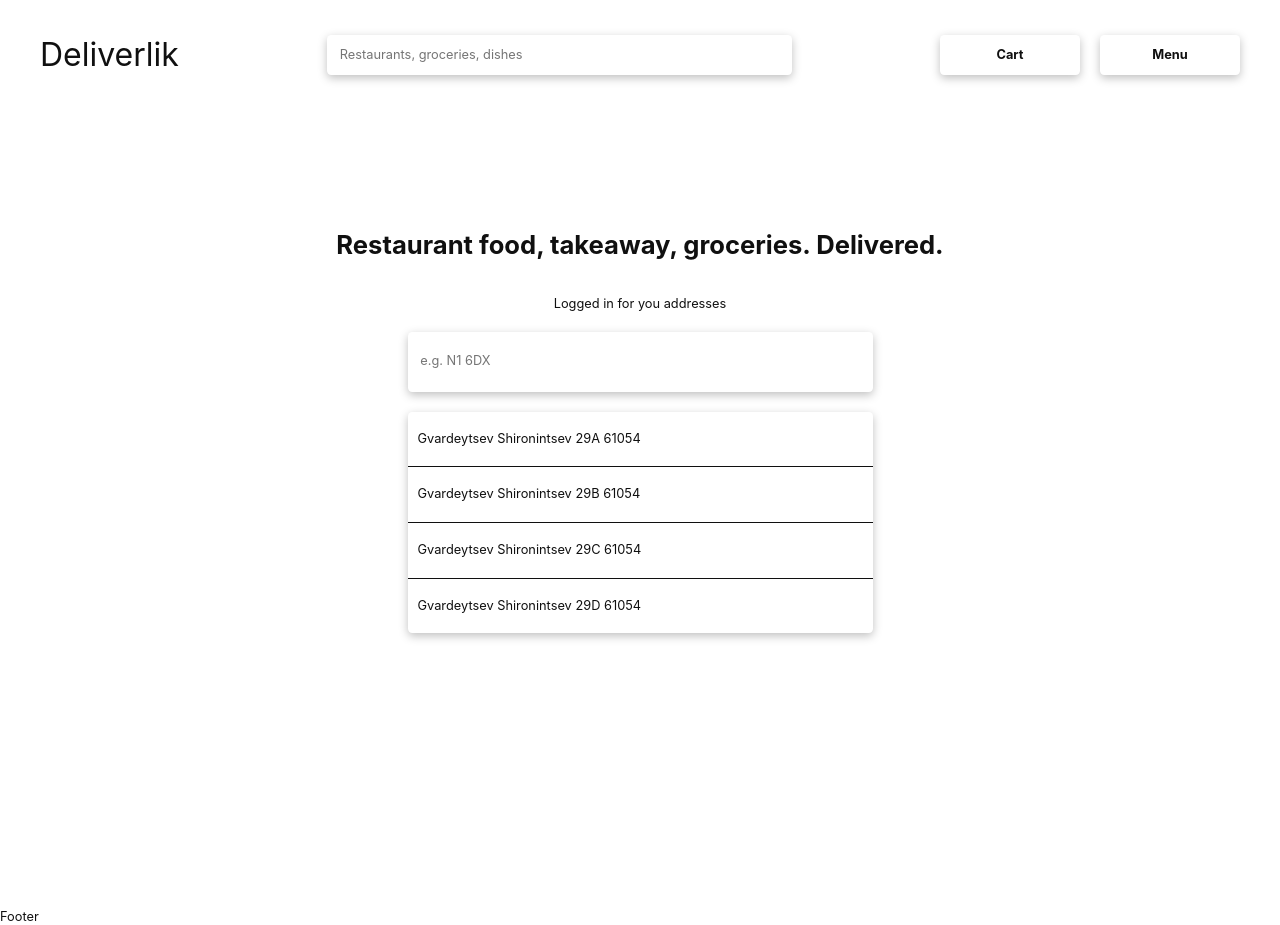
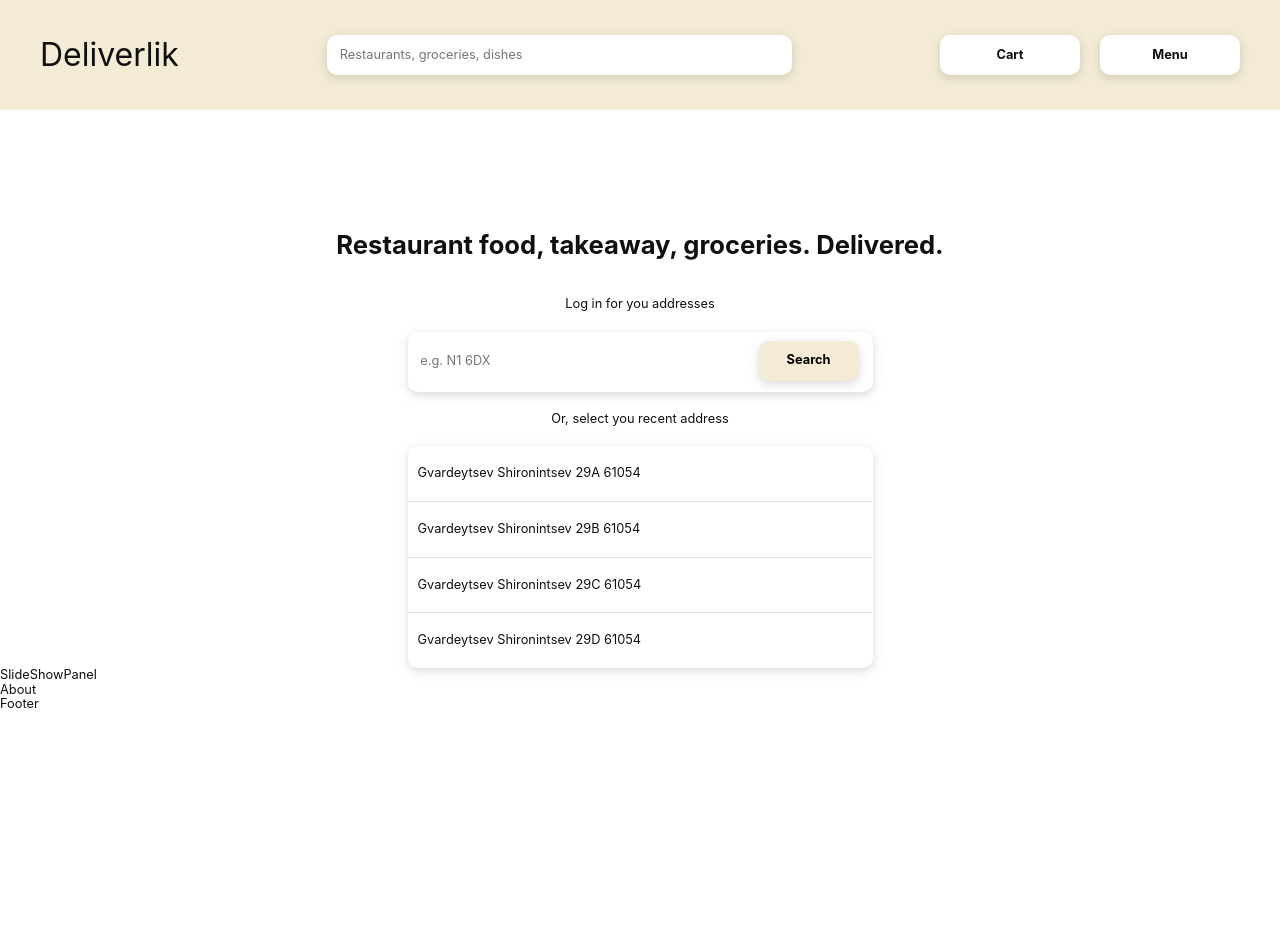
Before and after one commit to hotriluc/deliverlik, a React (Vite) app in the folder deliverlik-fe/: page / in a window 1280 px wide. After the commit the page ends 800 px from the top, so only its background shows below. Built offline with nearby package versions, Linux system fonts and the light colour scheme.

Commit message:
feat: style hero section

```diff
--- a/deliverlik-fe/src/components/Addresses/AddressSearch.tsx
+++ b/deliverlik-fe/src/components/Addresses/AddressSearch.tsx
@@ -1,5 +1,9 @@
 import React from "react";
 import styled from "styled-components";
+
+const SearchWrapper = styled.div`
+  position: relative;
+`;
 
 const SearchInput = styled.input`
   min-width: 46.5rem;
@@ -7,12 +11,48 @@ const SearchInput = styled.input`
   padding: 1em;
 
   border: none;
-  box-shadow: 0rem 0.3rem 1rem rgba(0, 0, 0, 0.25);
-  border-radius: 4.18px;
+  box-shadow: ${(props) => props.theme.boxShadows.whiteBackground};
+  border-radius: ${(props) => props.theme.borderRadius};
+`;
+
+const SearchButton = styled.button`
+  position: absolute;
+  cursor: pointer;
+  top: 15%;
+  right: 3%;
+
+  background-color: ${(props) => props.theme.colors.primary};
+  border: none;
+
+  box-shadow: ${(props) => props.theme.boxShadows.whiteBackground};
+  border-radius: ${(props) => props.theme.borderRadius};
+
+  padding: 1rem 1rem;
+  font-size: 1.28rem;
+  font-weight: bold;
+
+  min-width: 10rem;
+  min-height: 4rem;
+
+  transition: all 0.3s;
+
+  &:hover {
+    background-color: ${(props) => props.theme.colors.secondary};
+    color: ${(props) => props.theme.colors.background};
+  }
+
+  &:active {
+    transform: scale(0.95);
+  }
 `;
 
 const AddressSearch = () => {
-  return <SearchInput placeholder="e.g. N1 6DX"></SearchInput>;
+  return (
+    <SearchWrapper>
+      <SearchInput placeholder="e.g. N1 6DX"></SearchInput>
+      <SearchButton>Search</SearchButton>
+    </SearchWrapper>
+  );
 };
 
 export default AddressSearch;
--- a/deliverlik-fe/src/components/Addresses/AddressesList.tsx
+++ b/deliverlik-fe/src/components/Addresses/AddressesList.tsx
@@ -2,15 +2,15 @@ import React, { useEffect, useState } from "react";
 import styled from "styled-components";
 
 import { IAddress } from "../../interfaces/Address.interface";
-
 import AddressesListItem from "./AddressesListItem";
 
 const List = styled.ul`
   list-style: none;
   min-width: 46.5rem;
+  overflow: hidden;
 
-  box-shadow: 0rem 0.3rem 1rem rgba(0, 0, 0, 0.25);
-  border-radius: 4.18px;
+  box-shadow: ${(props) => props.theme.boxShadows.whiteBackground};
+  border-radius: ${(props) => props.theme.borderRadius};
 `;
 
 const addressesList: Array<IAddress> = [
--- a/deliverlik-fe/src/components/Addresses/AddressesListItem.tsx
+++ b/deliverlik-fe/src/components/Addresses/AddressesListItem.tsx
@@ -8,8 +8,14 @@ interface AddressesListItemProps {
 
 const AddressItem = styled.li`
   padding: 2rem 1rem;
+  cursor: pointer;
+
   &:not(:last-child) {
-    border-bottom: 1px solid;
+    border-bottom: 1px solid ${(props) => props.theme.colors.accentThree};
+  }
+
+  &:hover {
+    background-color: ${(props) => props.theme.colors.accentThree};
   }
 `;
 
--- a/deliverlik-fe/src/components/layout/Layout.tsx
+++ b/deliverlik-fe/src/components/layout/Layout.tsx
@@ -24,7 +24,7 @@ const GlobalStyle = createGlobalStyle`
     body {
     padding: 0;
     margin: 0;
-    background: ${(props) => props.theme.colors.tertiary};
+    background: ${(props) => props.theme.colors.background};
     color:  ${(props) => props.theme.colors.secondary};
     overscroll-behavior: none;
     overflow-x: hidden;
@@ -41,9 +41,20 @@ const Layout = ({ children }: { children: JSX.Element | JSX.Element[] }) => {
   const lightTheme: DefaultTheme = {
     colors: {
       primary: "#F3EBD5",
+      primaryDark: "#E7D39F",
       secondary: "#101010",
-      tertiary: "#ffffff",
+      background: "#FFFFFF",
+
+      accentOne: "#767676",
+      accentTwo: "#B7B7B7",
+      accentThree: "#E1E1E1",
+      accentFour: "#FAFAFA",
     },
+    boxShadows: {
+      primaryBackground: `0rem 0.3rem 1rem rgba(176, 170, 153, 0.518)`,
+      whiteBackground: `0rem 0.3rem 1rem rgba(184, 184, 184, 0.518)`,
+    },
+    borderRadius: "10.18px",
   };
 
   return (
--- a/deliverlik-fe/src/components/navigation/Navigation.tsx
+++ b/deliverlik-fe/src/components/navigation/Navigation.tsx
@@ -6,9 +6,11 @@ import { NavigationSearch } from "./NavigationSearch";
 
 const Nav = styled.nav`
   display: flex;
-  padding: 3.5rem 4rem;
   align-items: center;
   justify-content: space-between;
+
+  padding: 3.5rem 4rem;
+  background-color: ${(props) => props.theme.colors.primary};
 `;
 
 const Navigation = () => {
--- a/deliverlik-fe/src/components/navigation/NavigationButton.tsx
+++ b/deliverlik-fe/src/components/navigation/NavigationButton.tsx
@@ -2,7 +2,6 @@ import React from "react";
 import styled from "styled-components";
 
 const Button = styled.button`
-  border: none;
   padding: 1rem 1rem;
   font-size: 1.28rem;
   font-weight: bold;
@@ -11,11 +10,22 @@ const Button = styled.button`
   min-height: 4rem;
 
   cursor: pointer;
-  background-color: ${(props) => props.theme.colors.tertiary};
   color: ${(props) => props.theme.colors.secondary};
+  border: none;
+  background-color: ${(props) => props.theme.colors.background};
+  border-radius: ${(props) => props.theme.borderRadius};
+  box-shadow: ${(props) => props.theme.boxShadows.primaryBackground};
 
-  box-shadow: 0rem 0.3rem 1rem rgba(0, 0, 0, 0.25);
-  border-radius: 4.18px;
+  transition: all 0.3s;
+
+  &:hover {
+    background-color: ${(props) => props.theme.colors.secondary};
+    color: ${(props) => props.theme.colors.background};
+  }
+
+  &:active {
+    transform: scale(0.95);
+  }
 `;
 
 const NavigationButton = (props: any) => {
--- a/deliverlik-fe/src/components/navigation/NavigationSearch.tsx
+++ b/deliverlik-fe/src/components/navigation/NavigationSearch.tsx
@@ -7,8 +7,8 @@ const SearchInput = styled.input`
   padding: 1em;
 
   border: none;
-  box-shadow: 0rem 0.3rem 1rem rgba(0, 0, 0, 0.25);
-  border-radius: 4.18px;
+  box-shadow: ${(props) => props.theme.boxShadows.primaryBackground};
+  border-radius: ${(props) => props.theme.borderRadius};
 `;
 
 export const NavigationSearch = () => {
--- /dev/null
+++ b/deliverlik-fe/src/components/slideshow-panel/SlideShowPanel.tsx
@@ -0,0 +1,7 @@
+import React from "react";
+
+const SlideShowPanel = () => {
+  return <div>SlideShowPanel</div>;
+};
+
+export default SlideShowPanel;
--- a/deliverlik-fe/src/routes/Home.tsx
+++ b/deliverlik-fe/src/routes/Home.tsx
@@ -2,28 +2,33 @@ import React, { useState } from "react";
 import styled from "styled-components";
 import { Flex } from "../styled/Global.style";
 
-import AddressesList from "../components/Addresses/AddressesList";
-import AddressSearch from "../components/Addresses/AddressSearch";
+import AddressesList from "../components/addresses/AddressesList";
+import AddressSearch from "../components/addresses/AddressSearch";
+import SlideShowPanel from "../components/slideshow-panel/SlideShowPanel";
 
-const Section = styled.section`
-  padding: 0 4rem;
-  height: 100vh;
+const SectionHero = styled.section`
+  height: 100%;
 `;
 
 const Home = () => {
   const [isLoggedIn, setIsLoggedIn] = useState(false);
 
   return (
-    <Section>
+    <>
+      <SectionHero>
         <Flex column alignCenter>
           <h1 style={{ marginTop: "12rem" }}>
             Restaurant food, takeaway, groceries. Delivered.
           </h1>
-        {!isLoggedIn && <p>Logged in for you addresses</p>}
+          {!isLoggedIn && <p>Log in for you addresses</p>}
           <AddressSearch />
+          <p>Or, select you recent address</p>
           <AddressesList />
         </Flex>
-    </Section>
+        <SlideShowPanel />
+      </SectionHero>
+      <section>About</section>
+    </>
   );
 };
 
```
Also changed, not shown: deliverlik-fe/src/styled.d.ts (+12 -1 lines), 1 other file (tests, documents, lock files or other folders). Lines whose indentation alone changed are shown as unchanged.
